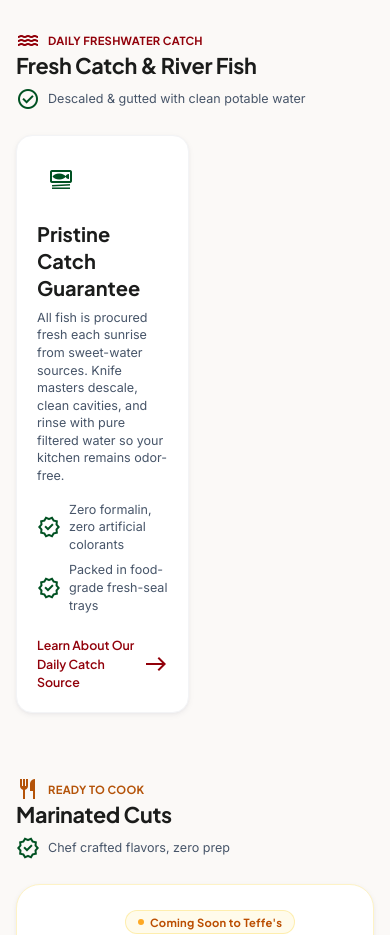
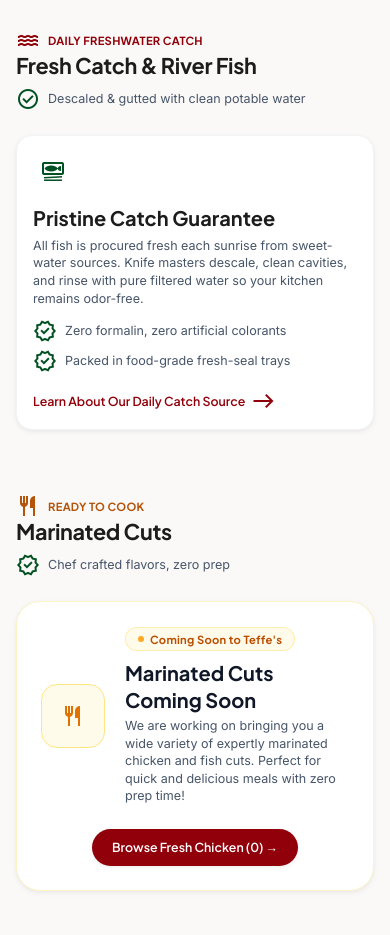
Before and after one commit to globalwebify27-svg/teffes, a Next.js app in the folder client/: page / in a window 390 px wide. Shown: the part 1720-2655 px from the top of the page. Built offline with nearby package versions, Linux system fonts and the light colour scheme; no server answers.

Commit message:
Added span col

```diff
--- a/client/src/components/home/HomePageClient.tsx
+++ b/client/src/components/home/HomePageClient.tsx
@@ -1036,37 +1036,37 @@ export default function HomePageClient() {
               );
             })}
 
-            {/* Fish Hygiene & Delivery Card */}
-            <div className="bg-surface-card rounded-2xl p-5 sm:p-6 flex flex-col justify-between shadow-sm border border-gray-100">
+            {/* Fish Hygiene & Delivery Card: Spans 2 columns on mobile so no blank space is left, 1 column on desktop */}
+            <div className="col-span-2 lg:col-span-1 bg-surface-card rounded-2xl p-4 sm:p-6 flex flex-col justify-between shadow-sm border border-gray-100">
               <div>
-                <div className="w-12 h-12 rounded-full bg-tertiary/10 flex items-center justify-center text-tertiary mb-space-md">
-                  <span className="material-symbols-outlined text-[28px]">set_meal</span>
+                <div className="w-10 h-10 sm:w-12 sm:h-12 rounded-full bg-tertiary/10 flex items-center justify-center text-tertiary mb-3 sm:mb-space-md">
+                  <span className="material-symbols-outlined text-[24px] sm:text-[28px]">set_meal</span>
                 </div>
-                <h3 className="font-headline-md text-headline-md text-on-surface font-bold text-[1.25rem]">
+                <h3 className="font-headline-md text-headline-md text-on-surface font-bold text-[1.1rem] sm:text-[1.25rem]">
                   Pristine Catch Guarantee
                 </h3>
-                <p className="font-body-sm text-body-sm text-slate-body mt-2 leading-relaxed text-[13px]">
+                <p className="font-body-sm text-body-sm text-slate-body mt-1.5 sm:mt-2 leading-relaxed text-[12px] sm:text-[13px]">
                   All fish is procured fresh each sunrise from sweet-water sources. Knife masters descale, clean
                   cavities, and rinse with pure filtered water so your kitchen remains odor-free.
                 </p>
-                <div className="mt-4 space-y-2">
-                  <div className="flex items-center gap-2 font-body-sm text-body-sm text-slate-body text-[12.5px]">
-                    <span className="material-symbols-outlined text-tertiary text-[18px]">verified</span>
+                <div className="mt-3 sm:mt-4 space-y-1.5 sm:space-y-2">
+                  <div className="flex items-center gap-2 font-body-sm text-body-sm text-slate-body text-[11.5px] sm:text-[12.5px]">
+                    <span className="material-symbols-outlined text-tertiary text-[17px] sm:text-[18px]">verified</span>
                     <span>Zero formalin, zero artificial colorants</span>
                   </div>
-                  <div className="flex items-center gap-2 font-body-sm text-body-sm text-slate-body text-[12.5px]">
-                    <span className="material-symbols-outlined text-tertiary text-[18px]">verified</span>
+                  <div className="flex items-center gap-2 font-body-sm text-body-sm text-slate-body text-[11.5px] sm:text-[12.5px]">
+                    <span className="material-symbols-outlined text-tertiary text-[17px] sm:text-[18px]">verified</span>
                     <span>Packed in food-grade fresh-seal trays</span>
                   </div>
                 </div>
               </div>
-              <div className="pt-5">
-                <a
-                  className="inline-flex items-center gap-1.5 text-primary font-label-md text-label-md hover:underline font-bold text-decoration-none cursor-pointer"
-                  href="#about-us"
+              <div className="pt-4 sm:pt-5">
+                <Link
+                  className="inline-flex items-center gap-1.5 text-primary font-label-md text-label-md hover:underline font-bold text-decoration-none cursor-pointer text-xs sm:text-sm"
+                  href="/about"
                 >
                   Learn About Our Daily Catch Source <span className="material-symbols-outlined text-[16px]">east</span>
-                </a>
+                </Link>
               </div>
             </div>
           </div>
```
